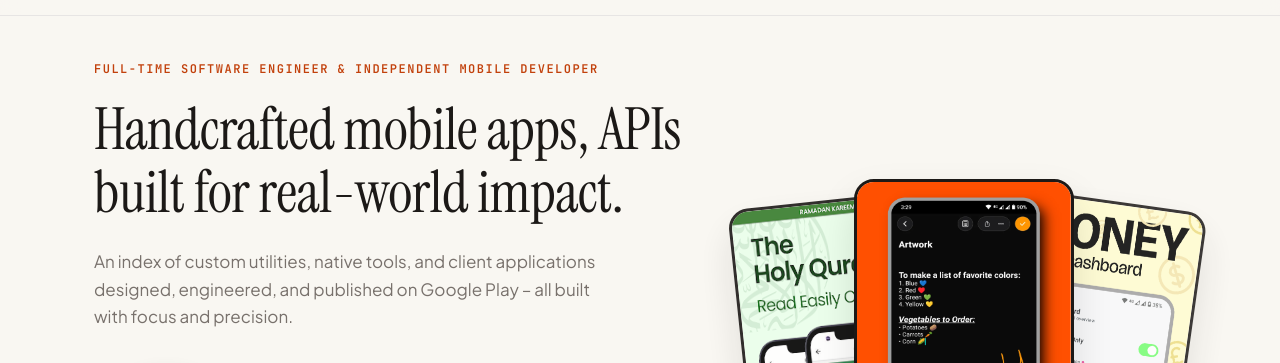
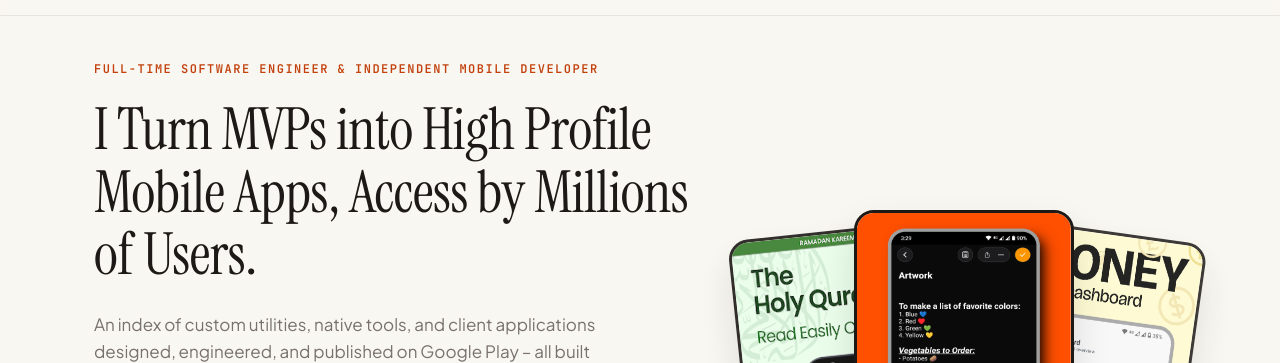
Before and after one commit to adnanchohan/portfolio, a plain HTML site: page index.html in a window 1280 px wide. Shown: the part 53-416 px from the top of the page. Drawn offline with Linux system fonts and the light colour scheme.

Commit message:
Update hero title for clarity and impact

```diff
--- a/index.html
+++ b/index.html
@@ -61,7 +61,7 @@
                         </div>
 
                         <h1 class="hero-title">
-                            Handcrafted mobile apps, APIs built for real-world impact.
+                            I Turn MVPs into High Profile Mobile Apps, Access by Millions of Users.
                         </h1>
 
                         <p class="hero-subtitle">
```
